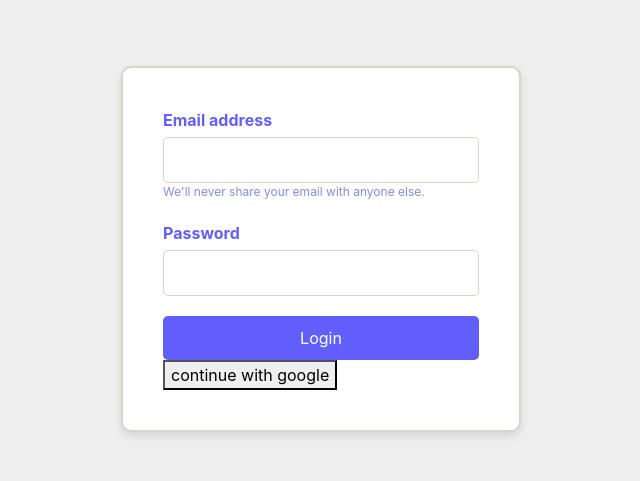
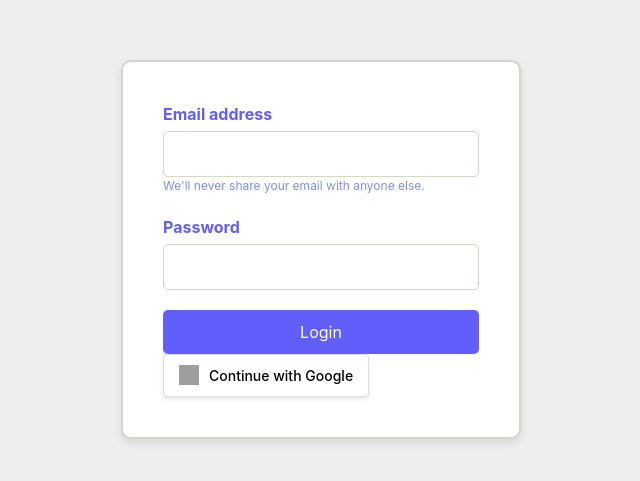
Before and after one commit to Inderjeetsingh2003/MeetAura, a React (Create React App) app in the folder meetaurafrontend/: page /login in a window 1280 px wide. Shown: the part 151-632 px from the top of the page, without its empty margins (319-959 px from the left). Built offline with nearby package versions, Linux system fonts and the light colour scheme; grey boxes are pictures that could not be loaded.

Commit message:
css done 2.o

```diff
--- a/meetaurafrontend/src/components/Googleauth.js
+++ b/meetaurafrontend/src/components/Googleauth.js
@@ -1,47 +1,112 @@
-import React from 'react'
-import { app } from './FireBase'
-import {getAuth,GoogleAuthProvider,signInWithPopup} from "firebase/auth"
+import React from 'react';
+import { app } from './FireBase';
+import { getAuth, GoogleAuthProvider, signInWithPopup } from "firebase/auth";
+import './GoogleButton.css';  // Import the CSS file
+
 export default function Googleauth() {
-    const auth= getAuth(app);
-const handlegoogleclick=async()=>
-    {
-        const url =`http://localhost:4000/user/googlelogin`
+  const auth = getAuth(app);
+
+  const handlegoogleclick = async () => {
+    const url = `http://localhost:4000/user/googlelogin`;
+    const provider = new GoogleAuthProvider();
+    provider.setCustomParameters({ prompt: "select_account" });
+    try {
+      const resultfromgoogle = await signInWithPopup(auth, provider);
+      console.log(resultfromgoogle.user.displayName, resultfromgoogle.user.email, resultfromgoogle.user.photoURL);
+
+      const response = await fetch(url, {
+        mode: 'cors',
+        method: 'POST',
+        headers: {
+          'Content-Type': "application/json"
+        },
+        body: JSON.stringify({
+          'name': resultfromgoogle.user.displayName,
+          'email': resultfromgoogle.user.email,
+          'photolink': resultfromgoogle.user.photoURL
+        })
+      });
+
+      const json = await response.json();
+      if (json.success) {
+        console.log("Continue with Google successful");
+        console.log("Access token:", json.accesstoken);
+      } else {
+        alert(json.message);
+      }
+    } catch (error) {
+      console.log(error);
+    }
+  };
+
+  return (
+    <button type="button" className="google-button" onClick={handlegoogleclick}>
+      <img src="https://upload.wikimedia.org/wikipedia/commons/4/4a/Google_2015_logo.svg" alt="Google logo" />
+      Continue with Google
+    </button>
+  );
+}
 
 
-        const provider= new GoogleAuthProvider()
-        provider.getCustomParameters({prompt:"select_account"})
-        try {
-    const resultfromgoogle=await signInWithPopup(auth,provider) ;
-    console.log(resultfromgoogle.user.displayName,resultfromgoogle.user.email,resultfromgoogle.user.photoURL)
 
 
-    const response=await fetch(url,{
-        mode:'cors',
-        method:'POST',
-        headers:{
-            'Content-Type':"application/json"
-        },
-        body:JSON.stringify({'name':resultfromgoogle.user.displayName,'email':resultfromgoogle.user.email,'photolink':resultfromgoogle.user.photoURL})
 
-    })
 
-    const json=await response.json()
-    if(json.success)
-        {
-            console.log("continue with google successfull")
-            console.log("access token:",json.accesstoken)
-        }
-        else{
-            alert(json.message)
-        }
 
-        }
-        catch (error) {
-            console.log(error)
-        }
-       }
 
-  return (
-    <button  type="button"onClick={handlegoogleclick}>continue with google</button>
-  )
-}
+
+
+
+
+
+
+
+
+
+// import React from 'react'
+// import { app } from './FireBase'
+// import {getAuth,GoogleAuthProvider,signInWithPopup} from "firebase/auth"
+// export default function Googleauth() {
+//     const auth= getAuth(app);
+// const handlegoogleclick=async()=>
+//     {
+//         const url =`http://localhost:4000/user/googlelogin`
+
+
+//         const provider= new GoogleAuthProvider()
+//         provider.getCustomParameters({prompt:"select_account"})
+//         try {
+//     const resultfromgoogle=await signInWithPopup(auth,provider) ;
+//     console.log(resultfromgoogle.user.displayName,resultfromgoogle.user.email,resultfromgoogle.user.photoURL)
+
+
+//     const response=await fetch(url,{
+//         mode:'cors',
+//         method:'POST',
+//         headers:{
+//             'Content-Type':"application/json"
+//         },
+//         body:JSON.stringify({'name':resultfromgoogle.user.displayName,'email':resultfromgoogle.user.email,'photolink':resultfromgoogle.user.photoURL})
+
+//     })
+
+//     const json=await response.json()
+//     if(json.success)
+//         {
+//             console.log("continue with google successfull")
+//             console.log("access token:",json.accesstoken)
+//         }
+//         else{
+//             alert(json.message)
+//         }
+
+//         }
+//         catch (error) {
+//             console.log(error)
+//         }
+//        }
+
+//   return (
+//     <button  type="button"onClick={handlegoogleclick}>continue with google</button>
+//   )
+// }
--- /dev/null
+++ b/meetaurafrontend/src/components/googlebutton.css
@@ -0,0 +1,25 @@
+.google-button {
+    display: flex;
+    align-items: center;
+    justify-content: center;
+    background-color: white;
+    border: 1px solid #ddd;
+    border-radius: 4px;
+    box-shadow: 0px 2px 4px rgba(0, 0, 0, 0.1);
+    font-size: 14px;
+    font-weight: 500;
+    padding: 10px 15px;
+    cursor: pointer;
+    transition: background-color 0.3s ease, box-shadow 0.3s ease;
+  }
+
+  .google-button:hover {
+    background-color: #f7f7f7;
+    box-shadow: 0px 4px 8px rgba(0, 0, 0, 0.15);
+  }
+
+  .google-button img {
+    height: 20px;
+    width: 20px;
+    margin-right: 10px;
+  }
```
